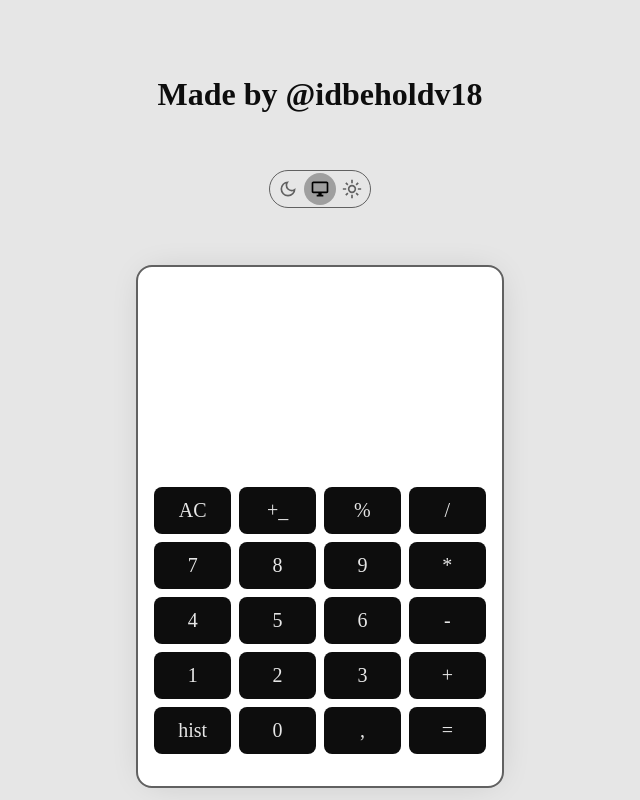
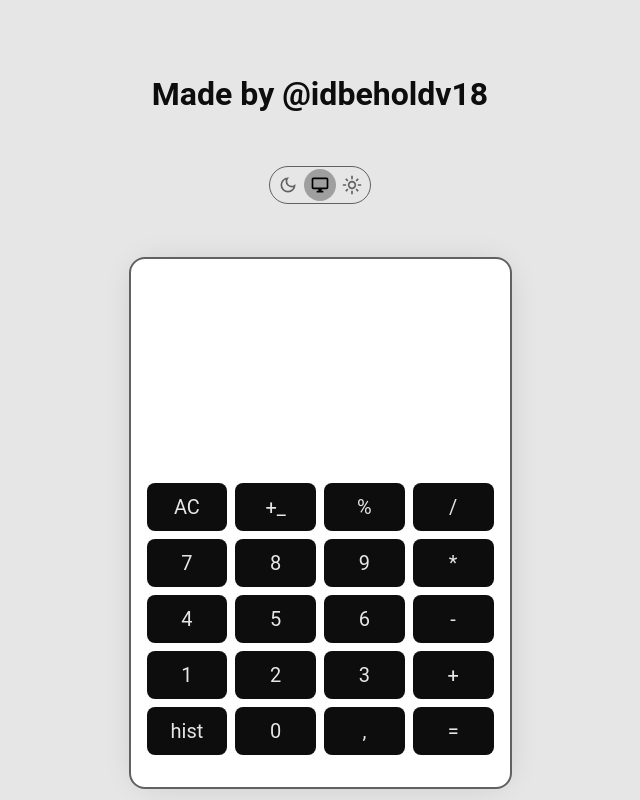
Before and after one commit to idbeholdv18/calculator-and-landing-test-task, a React app: page / in a window 1280 px wide. Shown: the whole page, without its empty margins (320-960 px from the left). Built offline with nearby package versions, Linux system fonts and the light colour scheme.

Commit message:
feat: Roboto font

```diff
--- a/src/app/ui/styles/main.css
+++ b/src/app/ui/styles/main.css
@@ -7,3 +7,8 @@
 body {
     background-color: var(--bg-primary);
 }
+
+h1, h2, h3, h4, p,
+figure, blockquote, dl, dd, button, input, label {
+    font-family: 'Roboto', serif;
+}
```
